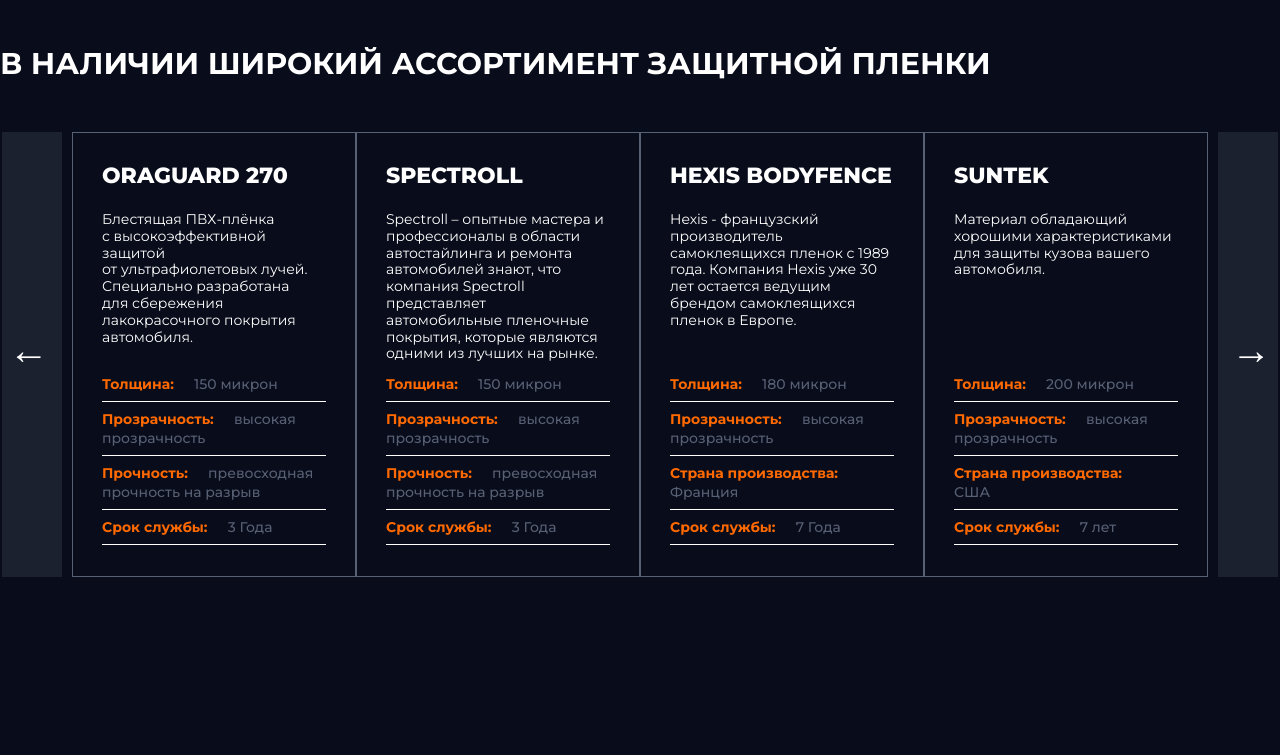
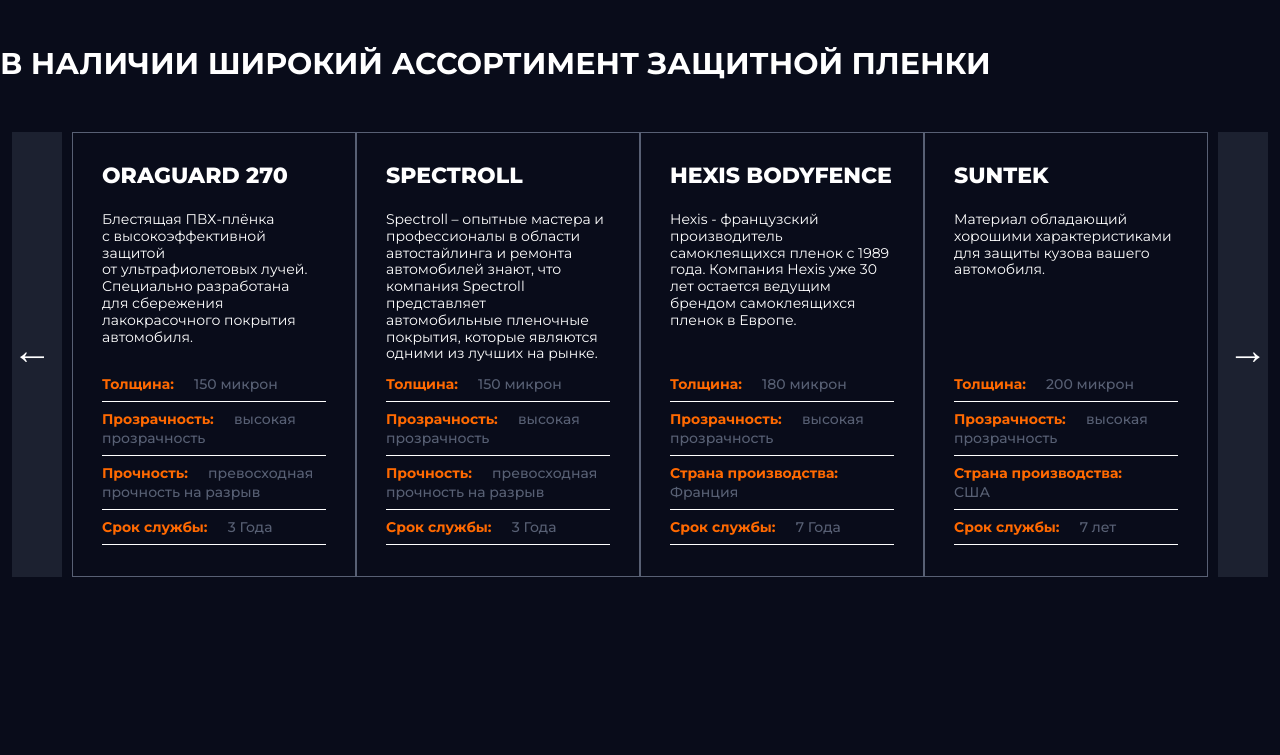
Before and after one commit to Sergey-Boronin/eclipse-antigrav, a plain HTML site: page index.html in a window 1280 px wide. Shown: the part 1420-2175 px from the top of the page. Drawn offline with nearby package versions, Linux system fonts and the light colour scheme.

Commit message:
hot fixes

```diff
--- a/css/index.css
+++ b/css/index.css
@@ -1121,7 +1121,7 @@ position: relative;
 
 /* для слйадера */
 .slick-arrow_place_catalog {
-  width: 60px;
+  width: 50px;
   height: 100%;
   background-color: #1C2130;
   border: 1px #1C2130 solid;
@@ -1143,11 +1143,11 @@ position: relative;
 }
 
 .slick-prev_place_catalog {
-  left: -70px;
+  left: -60px;
 }
 
 .slick-next_place_catalog {
-  right: -70px;
+  right: -60px;
 }
 
 .slick-next_place_catalog::before {
```
Also changed, not shown: images/Group 21.png (added).
